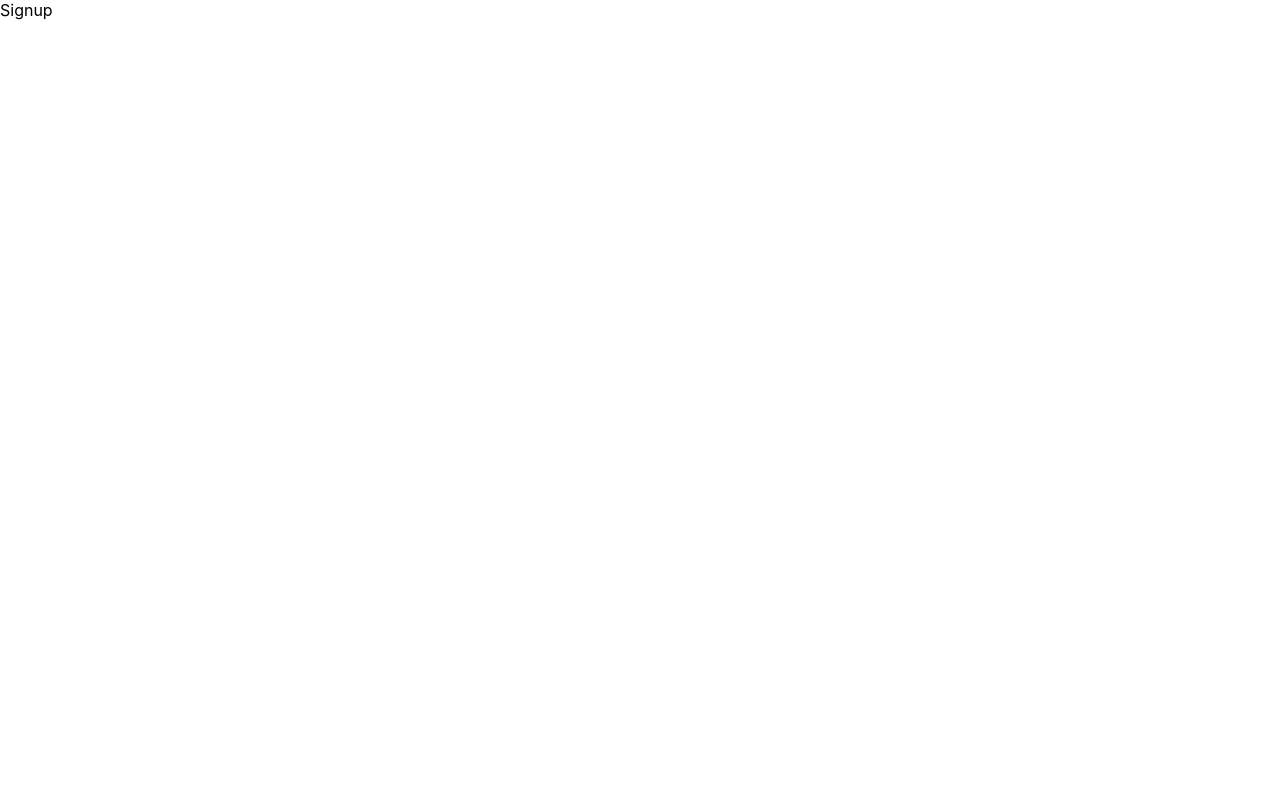
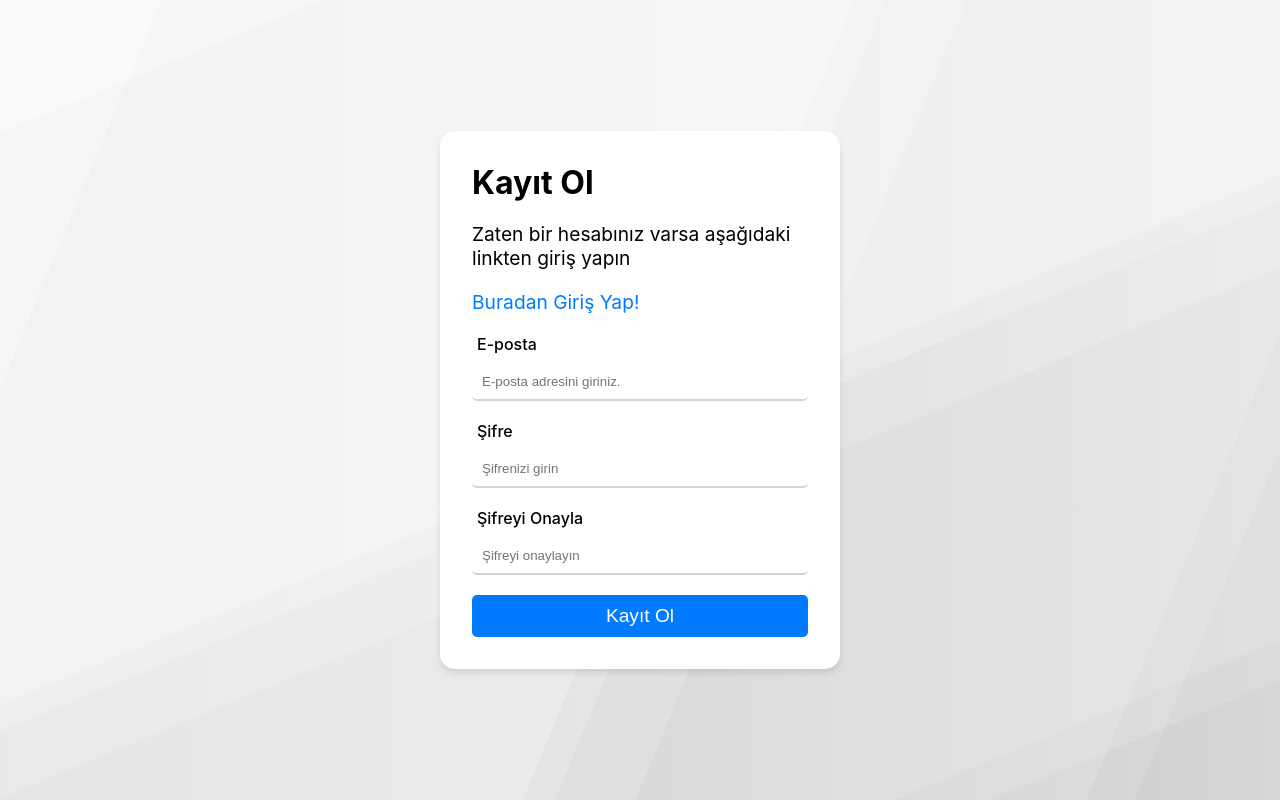
Before and after one commit to SametAydinhan/OzelOgretmenim.com, a React (Create React App) app in the folder Front-End/: page /signup in a window 1280 px wide. Built offline with nearby package versions, Linux system fonts and the light colour scheme.

Commit message:
feat(signup):create signup

```diff
--- /dev/null
+++ b/Front-End/src/pages/SignUp.module.css
@@ -0,0 +1,137 @@
+.container {
+    display: flex;
+    justify-content: center;
+    align-items: center;
+    background-image: linear-gradient(
+        112.5deg,
+        rgb(214, 214, 214) 0%,
+        rgb(214, 214, 214) 10%,
+        rgb(195, 195, 195) 10%,
+        rgb(195, 195, 195) 53%,
+        rgb(176, 176, 176) 53%,
+        rgb(176, 176, 176) 55%,
+        rgb(157, 157, 157) 55%,
+        rgb(157, 157, 157) 60%,
+        rgb(137, 137, 137) 60%,
+        rgb(137, 137, 137) 88%,
+        rgb(118, 118, 118) 88%,
+        rgb(118, 118, 118) 91%,
+        rgb(99, 99, 99) 91%,
+        rgb(99, 99, 99) 100%
+      ),
+      linear-gradient(
+        157.5deg,
+        rgb(214, 214, 214) 0%,
+        rgb(214, 214, 214) 10%,
+        rgb(195, 195, 195) 10%,
+        rgb(195, 195, 195) 53%,
+        rgb(176, 176, 176) 53%,
+        rgb(176, 176, 176) 55%,
+        rgb(157, 157, 157) 55%,
+        rgb(157, 157, 157) 60%,
+        rgb(137, 137, 137) 60%,
+        rgb(137, 137, 137) 88%,
+        rgb(118, 118, 118) 88%,
+        rgb(118, 118, 118) 91%,
+        rgb(99, 99, 99) 91%,
+        rgb(99, 99, 99) 100%
+      ),
+      linear-gradient(90deg, rgb(195, 195, 195), rgb(228, 228, 228));
+    background-blend-mode: overlay, overlay, overlay, normal;
+    width: 100%;
+    height: 100vh;
+  }
+
+  .form-container {
+    display: flex;
+    flex-direction: column;
+    align-items: center;
+    justify-content: center;
+    width: 90%;
+    max-width: 400px;
+    border-radius: 15px;
+    background: white;
+    padding: 2rem;
+    box-shadow: 0 4px 6px rgba(0, 0, 0, 0.1);
+  }
+
+  form {
+    display: flex;
+    flex-direction: column;
+    width: 100%;
+    align-items: flex-start;
+  }
+
+  h2 {
+    font-size: 2rem;
+    margin-bottom: 20px;
+    text-align: left;
+    width: 100%;
+  }
+
+  p {
+    font-size: 1.2rem;
+    margin-bottom: 20px;
+    text-align: left;
+    width: 100%;
+  }
+
+  .register {
+    font-size: 1.2rem;
+    margin-bottom: 20px;
+    color: #007bff;
+    cursor: pointer;
+    text-decoration: none;
+    text-align: left;
+    width: 100%;
+  }
+
+  .error {
+    color: red;
+    text-align: left;
+    margin-bottom: 20px;
+    width: 100%;
+  }
+
+  .inputs {
+    margin-bottom: 20px;
+    width: 100%;
+  }
+
+  label {
+    margin-bottom: 10px;
+    margin-left: 5px;
+    font-weight: 500;
+    display: block;
+  }
+
+  input {
+    padding: 10px;
+    border-radius: 5px;
+    border: none;
+    border-bottom: 2px solid #ced4da;
+    width: 100%;
+    transition: ease-in-out 0.3s;
+  }
+
+  input:focus {
+    transition: ease-in-out 0.3s;
+    outline: none;
+    border-bottom: 2px solid #007bff;
+  }
+
+  .button {
+    width: 100%;
+    padding: 10px;
+    background-color: #007bff;
+    color: white;
+    border: none;
+    border-radius: 5px;
+    cursor: pointer;
+    font-size: 1.2rem;
+    transition: background-color 0.3s ease;
+  }
+
+  .button:hover {
+    background-color: #0056b3;
+  }
--- a/Front-End/src/pages/Signup.js
+++ b/Front-End/src/pages/Signup.js
@@ -1,9 +1,84 @@
-import React from 'react'
+import React, { useState } from "react";
+import styled from "./SignUp.module.css";
+import Button from "../components/common/Button";
+import { Link } from "react-router-dom";
 
-const Signup = () => {
+const SignUp = () => {
+  const [email, setEmail] = useState("");
+  const [password, setPassword] = useState("");
+  const [confirmPassword, setConfirmPassword] = useState("");
+  const [error, setError] = useState("");
+
+  const handleEmailChange = (e) => {
+    setEmail(e.target.value);
+  };
+
+  const handlePasswordChange = (e) => {
+    setPassword(e.target.value);
+  };
+
+  const handleConfirmPasswordChange = (e) => {
+    setConfirmPassword(e.target.value);
+  };
+
+  const handleSubmit = (e) => {
+    e.preventDefault();
+    if (password !== confirmPassword) {
+      setError("Şifreler uyuşmuyor!");
+      return;
+    }
+    setError("");
+    console.log("Email:", email);
+    console.log("Password:", password);
+  };
+
   return (
-    <div>Signup</div>
-  )
-}
+    <div className={styled.container}>
+      <form onSubmit={handleSubmit} className={styled["form-container"]}>
+        <h2>Kayıt Ol</h2>
+        <p>Zaten bir hesabınız varsa aşağıdaki linkten giriş yapın</p>
 
-export default Signup
+        <Link to='/login' className={styled.register}>
+            Buradan Giriş Yap!
+          </Link>
+        {error && <p className={styled.error}>{error}</p>}
+        <div className={styled.inputs}>
+          <label htmlFor='email'>E-posta</label>
+          <input
+            type='email'
+            id='email'
+            value={email}
+            onChange={handleEmailChange}
+            required
+            placeholder="E-posta adresini giriniz."
+          />
+        </div>
+        <div className={styled.inputs}>
+          <label htmlFor='password'>Şifre</label>
+          <input
+            type='password'
+            id='password'
+            value={password}
+            onChange={handlePasswordChange}
+            required
+            placeholder="Şifrenizi girin"
+          />
+        </div>
+        <div className={styled.inputs}>
+          <label htmlFor='confirmPassword'>Şifreyi Onayla</label>
+          <input
+            type='password'
+            id='confirmPassword'
+            value={confirmPassword}
+            onChange={handleConfirmPasswordChange}
+            required
+            placeholder="Şifreyi onaylayın"
+          />
+        </div>
+        <button type='submit' className={styled.button}>Kayıt Ol</button>
+      </form>
+    </div>
+  );
+};
+
+export default SignUp;
```
